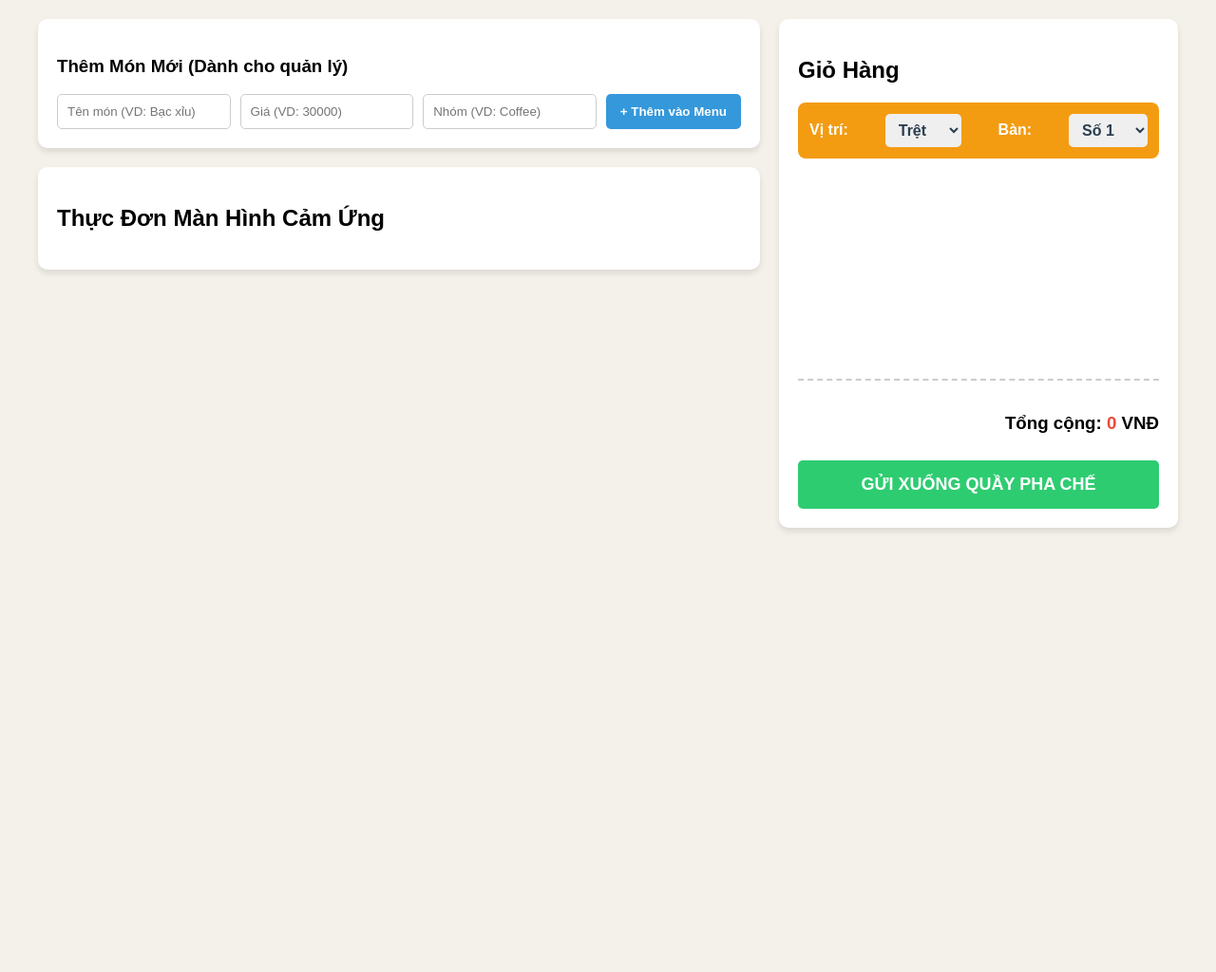
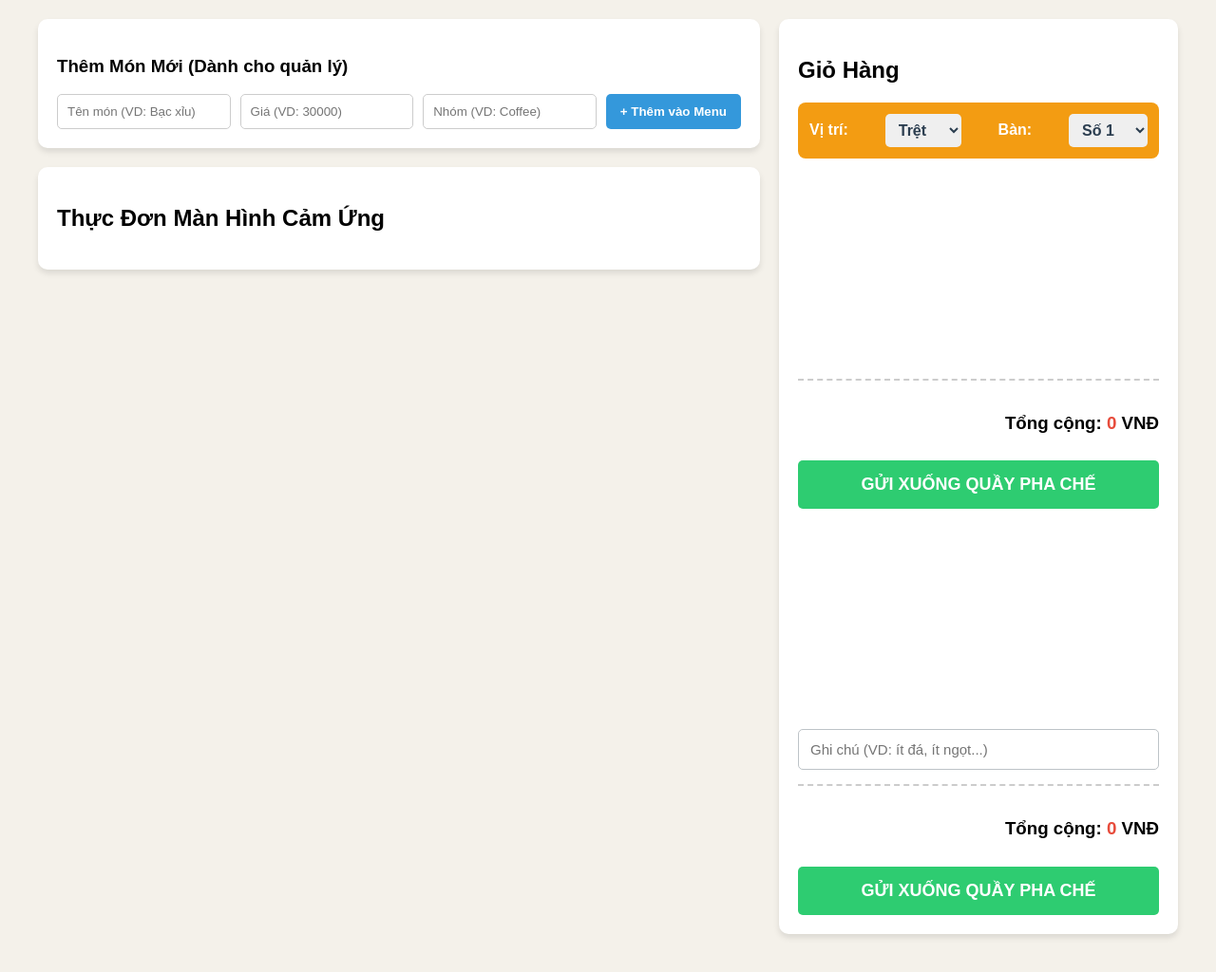
Before and after one commit to klecutequo0203/cafe-K, a plain HTML site: page index.html in a window 1280 px wide. Shown: the whole page at 95% size. Before the commit the page ends 800 px from the top, so only its background shows below. Drawn offline with Linux system fonts and the light colour scheme; no server answers.

Commit message:
Them o ghi chu it da it ngot

```diff
--- a/app.js
+++ b/app.js
@@ -87,23 +87,24 @@ function updateCartUI() {
     document.getElementById("total-price").innerText = calculateTotal().toLocaleString("vi-VN");
 }
 
-// Gửi order qua WebSocket (Đã cập nhật tự động lấy số bàn)
+// Gửi order qua WebSocket (Đã cập nhật tính năng Ghi chú)
 function sendOrder() {
     if (cart.length === 0) return alert("Chưa chọn món nào!");
 
-    // Lấy giá trị từ ô chọn tầng và chọn số bàn
     const floor = document.getElementById("floor-select").value;
     const tableNum = document.getElementById("table-select").value;
+    const finalTableName = `${floor} - Bàn ${tableNum}`;
 
-    // Ghép lại thành tên bàn. VD: "Trệt - Bàn 3"
-    const finalTableName = `${floor} - Bàn ${tableNum}`;
+    // Lấy nội dung khách dặn dò
+    const noteContent = document.getElementById("order-note").value;
 
     const orderData = {
         type: "NEW_ORDER",
         table: finalTableName,
         items: cart,
         totalAmount: calculateTotal(),
-        timestamp: new Date().toISOString()
+        timestamp: new Date().toISOString(),
+        note: noteContent // Bỏ thêm tờ giấy ghi chú vào gói hàng!
     };
 
     ws.send(JSON.stringify(orderData));
@@ -111,6 +112,8 @@ function sendOrder() {
 
     cart = [];
     updateCartUI();
+    // Xóa trắng ô ghi chú để đón khách tiếp theo
+    document.getElementById("order-note").value = "";
 }
 
 // Chạy lần đầu tiên khi mở web
--- a/index.html
+++ b/index.html
@@ -57,6 +57,16 @@
                 <h3>Tổng cộng: <span id="total-price" style="color: #e74c3c;">0</span> VNĐ</h3>
                 <button onclick="sendOrder()" class="btn-send">GỬI XUỐNG QUẦY PHA CHẾ</button>
             </div>
+            <ul id="cart-list">
+                </ul>
+
+            <div class="order-notes">
+                <input type="text" id="order-note" placeholder="Ghi chú (VD: ít đá, ít ngọt...)">
+            </div>
+            <div class="cart-summary">
+                <h3>Tổng cộng: <span id="total-price" style="color: #e74c3c;">0</span> VNĐ</h3>
+                <button onclick="sendOrder()" class="btn-send">GỬI XUỐNG QUẦY PHA CHẾ</button>
+            </div>
         </div>
 
     </div>
--- a/style.css
+++ b/style.css
@@ -103,3 +103,18 @@ button {
     min-width: 80px; /* Độ rộng ô chọn */
     cursor: pointer;
 }
+
+/* ==========================================
+   GIAO DIỆN Ô GHI CHÚ
+   ========================================== */
+.order-notes {
+    margin: 15px 0;
+}
+.order-notes input {
+    width: 100%;
+    padding: 12px;
+    border: 1px solid #bdc3c7;
+    border-radius: 5px;
+    font-size: 15px;
+    box-sizing: border-box; /* Giúp input không bị tràn ra ngoài khung */
+}
```
